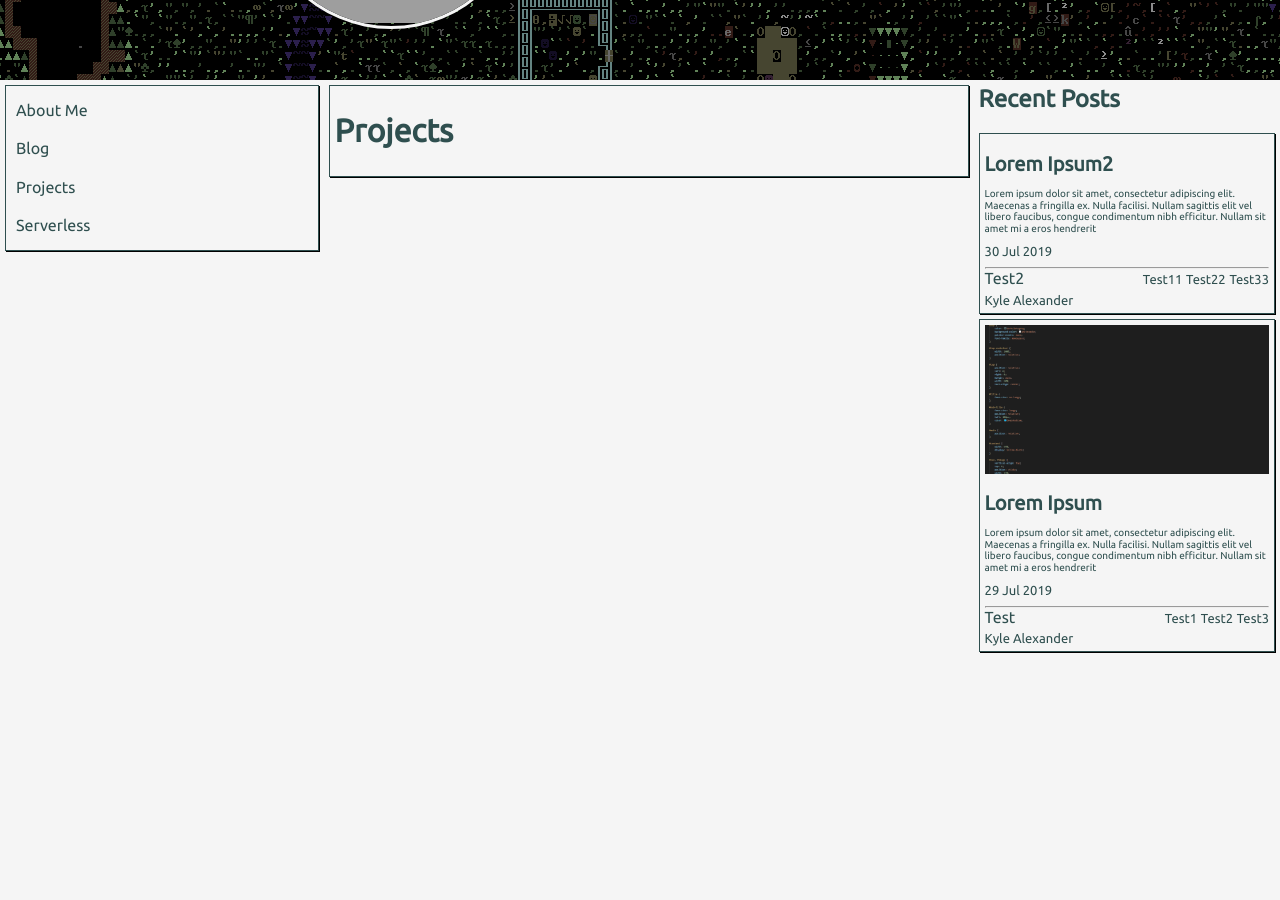
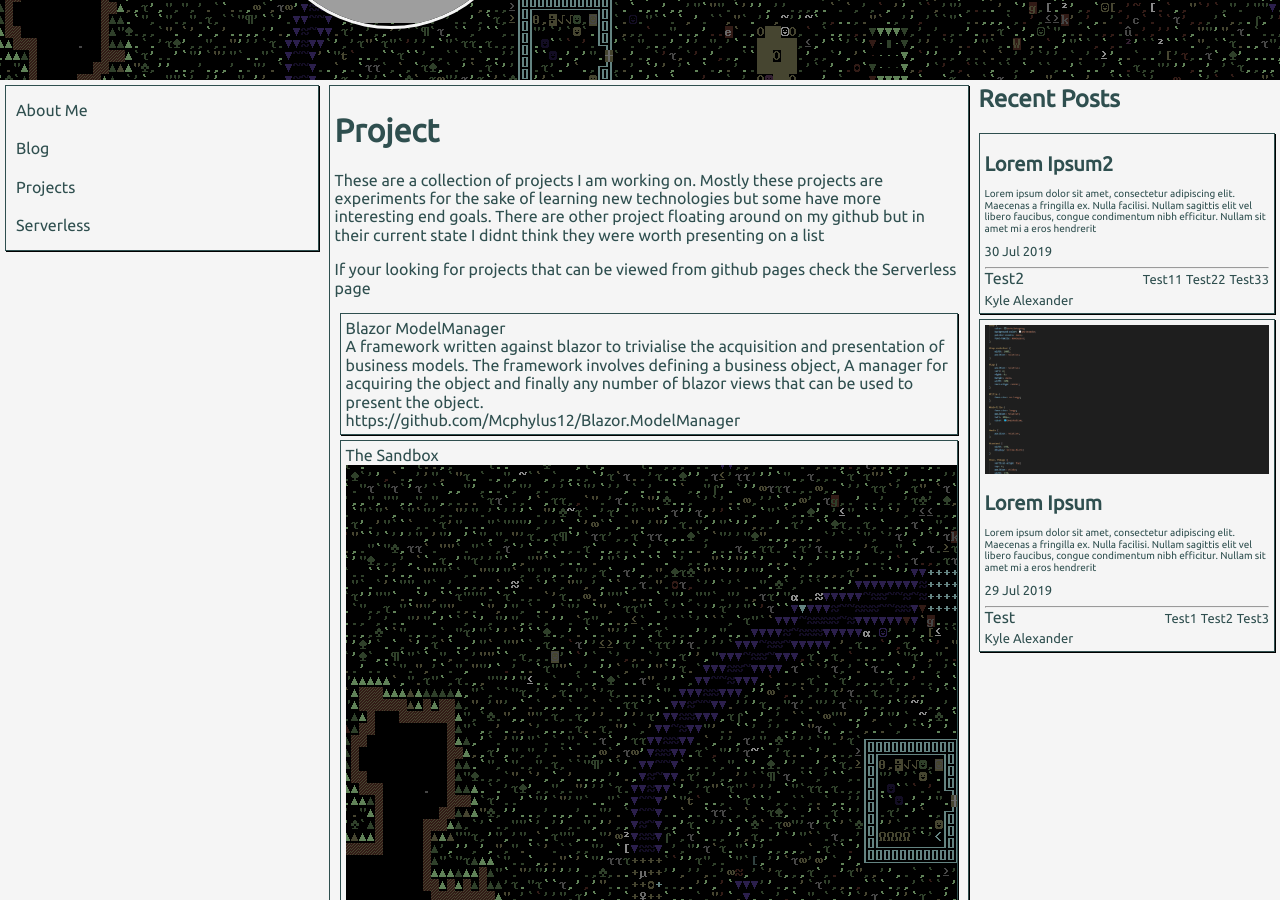
Before and after one commit to Mcphylus12/mcphylus12.github.io, a Jekyll site: the page built from projects.html, in a window 1280 px wide and 900 px high, scrolled down 280 px. Built offline with Jekyll 4.4.1, drawn with Linux system fonts in a browser that asks for light colours; before the commit the page ends 937 px from its top, so only the background shows below that; some of the changed text lies outside the part shown; grey boxes are pictures that could not be loaded.

Commit message:
added projects page

```diff
--- /dev/null
+++ b/_data/projects.yml
@@ -0,0 +1,10 @@
+- title: Blazor ModelManager
+  description: A framework written against blazor to trivialise the acquisition and presentation of business models. The framework involves defining a business object, A manager for acquiring the object and finally any number of blazor views that can be used to present the object.
+  githubUrl: https://github.com/Mcphylus12/Blazor.ModelManager
+- title: The Sandbox
+  imageUrl: /assets/BG.PNG
+  description: A kind of one Repo to rule them all project where I want to work with every technology visual studio is happy to scaffold regarding web and dotnet. The aim is React, Angular, MVC, Razor and Xamarin applications for the front end and then use microservices in the back attempting to use wide variety of db technologies and web api architectures such as SOAP and REST
+  githubUrl: https://github.com/Mcphylus12/Sandbox
+- title: EfCore
+  description: A small repository for the purpose of using and learning entity framework and how to optimise LINQ queries for databases
+  githubUrl: https://github.com/Mcphylus12/EFCORE
--- a/_data/serverless.yml
+++ b/_data/serverless.yml
@@ -1,3 +1,7 @@
+- title: This site
+  description: This site is written against github pages using the built in jekyll support. The aim of it is to be a one stop for anything regarding me that has to do with Software Engineering or the Industry surrounding it.
+  url: /
+  githubUrl: https://github.com/Mcphylus12/mcphylus12.github.io
 - title: Jekyll Slideshow
   imageUrl: /assets/BG.PNG
   description: A site written for github pages with the intention of being a simple launch pad for small businesses that dont want to do anything more than deliver some contact details and examples of previous work. It is a constant work in progress and things will be added at the request of anyone who would want to have it as a template. The idea came as I have some family members running small businesses and want to have an online presence.
--- /dev/null
+++ b/projects.html
@@ -0,0 +1,33 @@
+---
+layout: page
+title: Projects
+---
+
+<h1>Project</h1>
+
+<p>These are a collection of projects I am working on. Mostly these projects are experiments for the sake of learning new technologies but some have more interesting end goals. There are other project floating around on my github but in their current state I didnt think they were worth presenting on a list</p>
+
+<p>If your looking for projects that can be viewed from github pages check the Serverless page</p>
+
+<div id="projects">
+    {% for project in site.data.projects %}
+        <div class="section">
+            <div class="titleBar">
+                <div class="title">
+                    {{ project.title }}
+                </div>
+            </div>
+            {% if project.imageUrl %}
+                <div class="thumb">
+                    <img src="{{ project.imageUrl }}" />
+                </div>
+            {% endif %}
+            <div class="description">
+                {{ project.description }}
+            </div>
+            <a href="{{ project.githubUrl }}" class="github">
+                {{ project.githubUrl }}
+            </a>
+        </div>
+    {% endfor %}
+</div>
--- a/serverless.html
+++ b/serverless.html
@@ -6,6 +6,8 @@ title: Serverless
 <h1>Serverless</h1>
 
 <p>These are a collection of links and descriptions for other projects I am working that do not reuire a server. As they dont need a server they can be hosted on github pages from static files</p>
+
+<p>If your looking for other projects try the Projects page</p>
 
 <div id="serverless">
     {% for project in site.data.serverless %}
```
Also changed, not shown: projects.md (deleted, +0 -7 lines).
